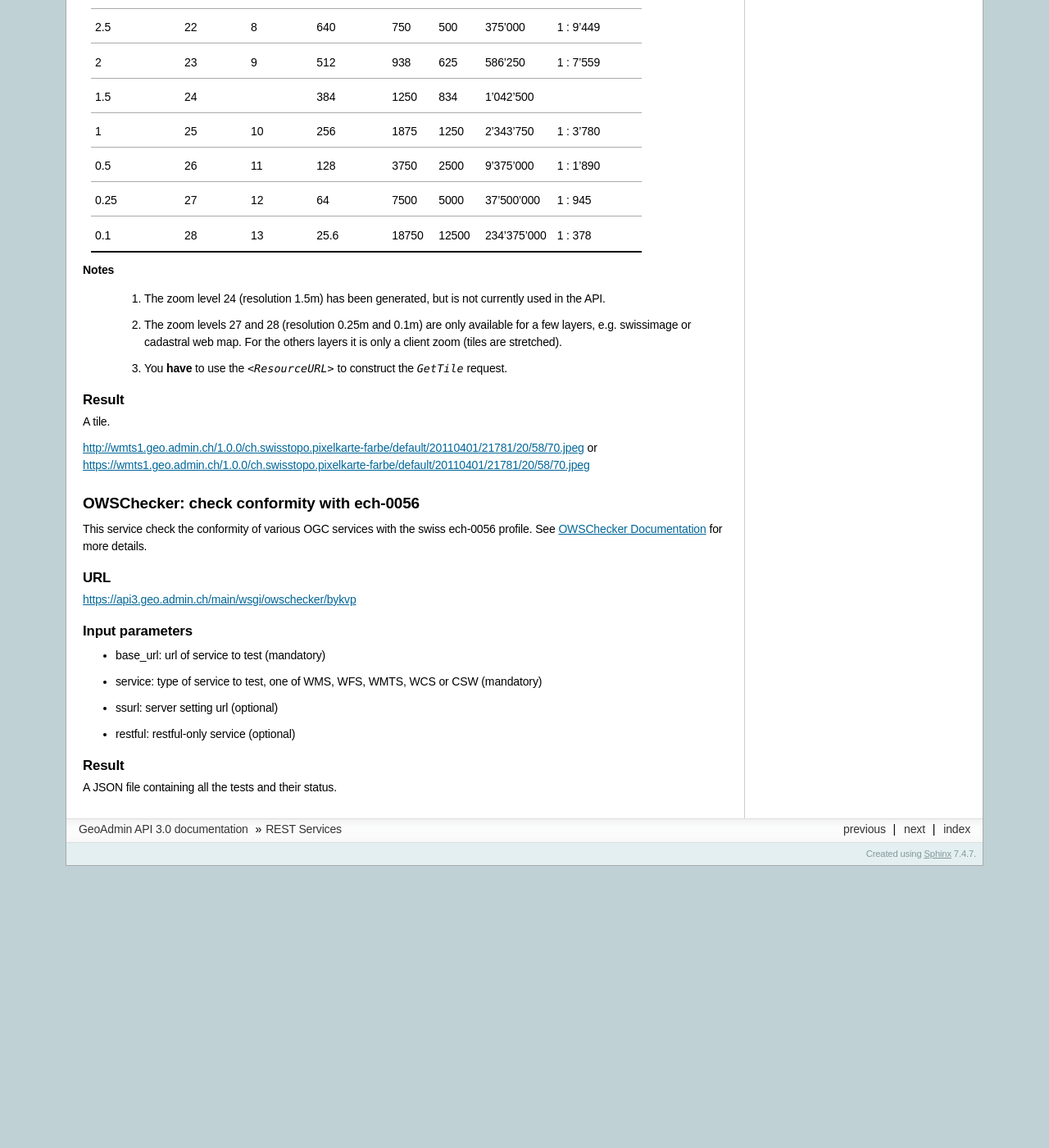
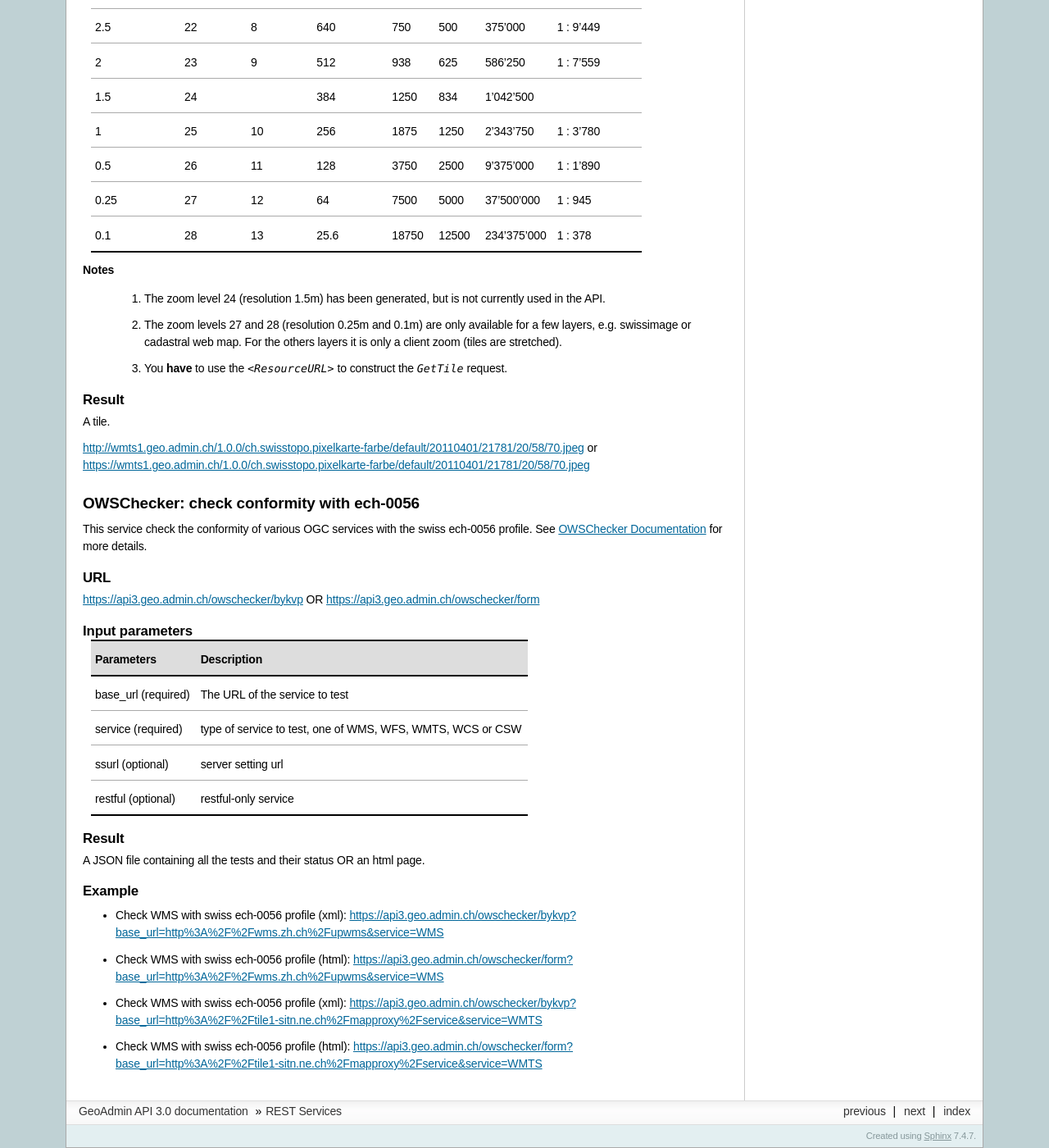
Before and after one commit to swisstopo-test/doc-chsdi3, a Sphinx documentation site: the page built from source/services/sdiservices.rst, in a window 1280 px wide and 1400 px high, scrolled down 11706 px. Shown: the whole window at 82% size. Built offline with Sphinx 7.4.7, drawn with Linux system fonts in a browser that asks for light colours; formulas are drawn with MathJax 3; before the commit the page ends 12762 px from its top, so only the background shows below that.

Commit message:
Update doc and apache conf

```diff
--- a/source/services/sdiservices.rst
+++ b/source/services/sdiservices.rst
@@ -625,20 +625,39 @@ http://wmts1.geo.admin.ch/1.0.0/ch.swisstopo.pixelkarte-farbe/default/20110401/2
 
 OWSChecker: check conformity with ech-0056
 ------------------------------------------
+
 This service check the conformity of various OGC services with the swiss ech-0056 profile.
 See `OWSChecker Documentation <owschecker>`_ for more details.
 
 URL
 ^^^
-https://api3.geo.admin.ch/main/wsgi/owschecker/bykvp
+
+https://api3.geo.admin.ch/owschecker/bykvp OR https://api3.geo.admin.ch/owschecker/form
 
 Input parameters
 ^^^^^^^^^^^^^^^^
-- base_url: url of service to test (mandatory)
-- service: type of service to test, one of WMS, WFS, WMTS, WCS or CSW (mandatory)
-- ssurl: server setting url (optional)
-- restful: restful-only service (optional)
+
++-----------------------------------+-------------------------------------------------------------------------------------------+
+| Parameters                        | Description                                                                               |
++===================================+===========================================================================================+
+| base_url (required)               | The URL of the service to test                                                            |
++-----------------------------------+-------------------------------------------------------------------------------------------+
+| service (required)                | type of service to test, one of WMS, WFS, WMTS, WCS or CSW                                |
++-----------------------------------+-------------------------------------------------------------------------------------------+
+| ssurl (optional)                  | server setting url                                                                        |
++-----------------------------------+-------------------------------------------------------------------------------------------+
+| restful (optional)                | restful-only service                                                                      |
++-----------------------------------+-------------------------------------------------------------------------------------------+
 
 Result
 ^^^^^^
-A JSON file containing all the tests and their status.
+
+A JSON file containing all the tests and their status OR an html page.
+
+Example
+^^^^^^^
+
+- Check WMS with swiss ech-0056 profile (xml): `https://api3.geo.admin.ch/owschecker/bykvp?base_url=http%3A%2F%2Fwms.zh.ch%2Fupwms&service=WMS <../../../owschecker/bykvp?base_url=http%3A%2F%2Fwms.zh.ch%2Fupwms&service=WMS>`_
+- Check WMS with swiss ech-0056 profile (html): `https://api3.geo.admin.ch/owschecker/form?base_url=http%3A%2F%2Fwms.zh.ch%2Fupwms&service=WMS <../../../owschecker/form?base_url=http%3A%2F%2Fwms.zh.ch%2Fupwms&service=WMS>`_
+- Check WMS with swiss ech-0056 profile (xml): `https://api3.geo.admin.ch/owschecker/bykvp?base_url=http%3A%2F%2Ftile1-sitn.ne.ch%2Fmapproxy%2Fservice&service=WMTS <../../../owschecker/bykvp?base_url=http%3A%2F%2Ftile1-sitn.ne.ch%2Fmapproxy%2Fservice&service=WMTS>`_
+- Check WMS with swiss ech-0056 profile (html): `https://api3.geo.admin.ch/owschecker/form?base_url=http%3A%2F%2Ftile1-sitn.ne.ch%2Fmapproxy%2Fservice&service=WMTS <../../../owschecker/form?base_url=http%3A%2F%2Ftile1-sitn.ne.ch%2Fmapproxy%2Fservice&service=WMTS>`_
```
